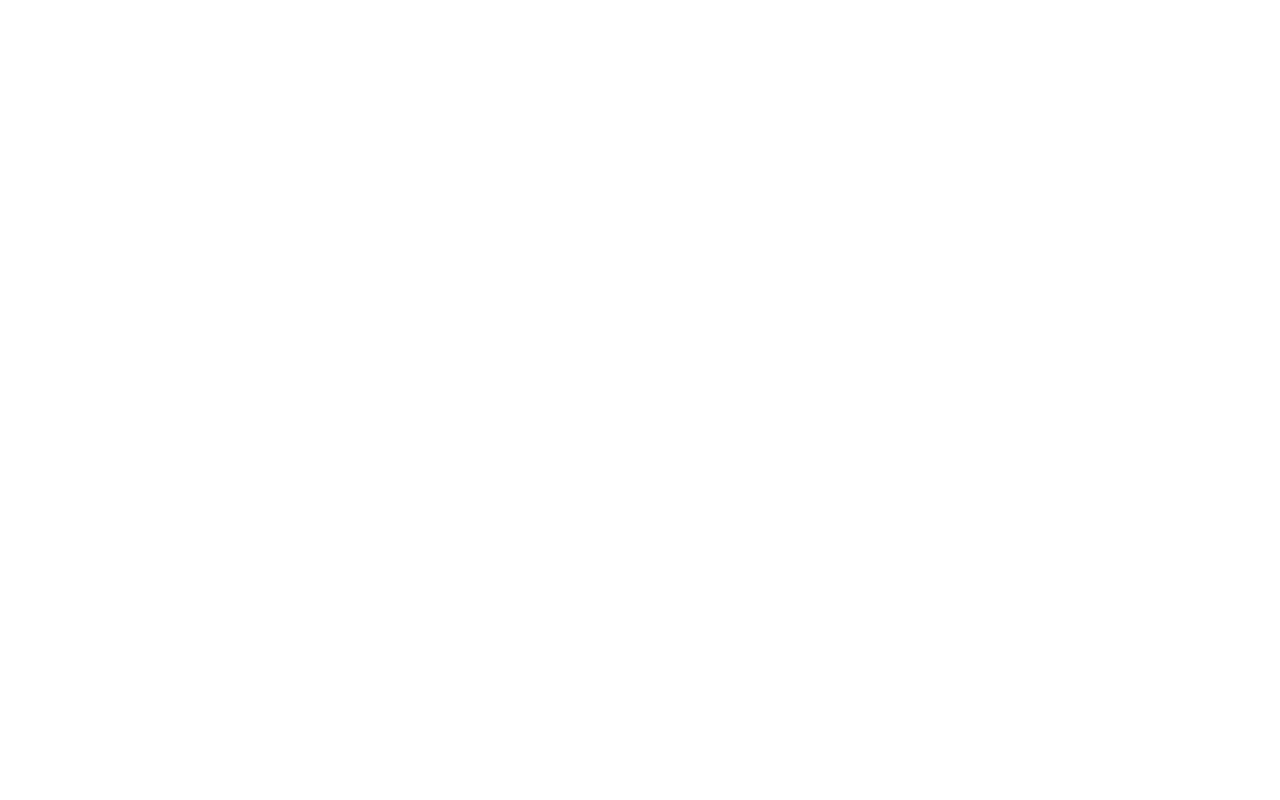
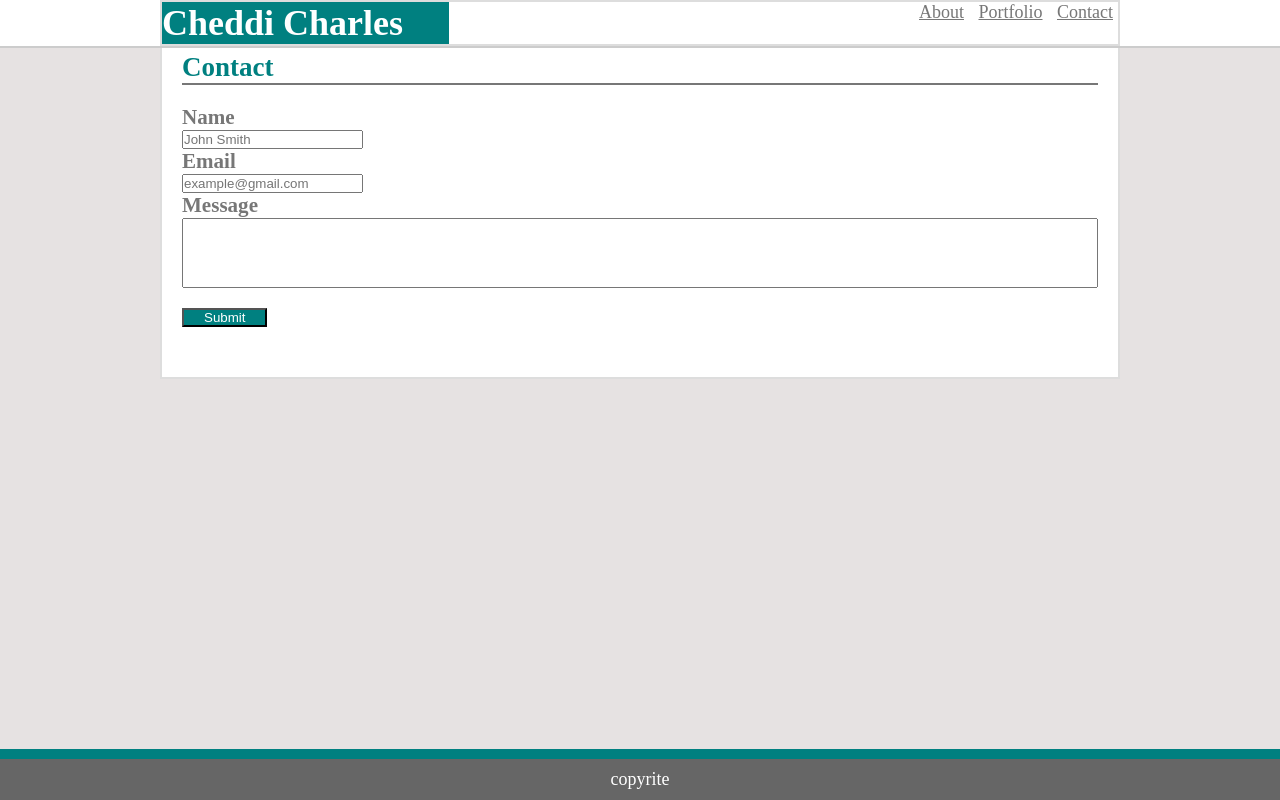
Before and after one commit to cheddi123/Basic-Portfolio, a plain HTML site: page contact.html in a window 1280 px wide. Drawn offline with Linux system fonts and the light colour scheme.

Commit message:
working on contact html

```diff
--- a/assets/css/style.css
+++ b/assets/css/style.css
@@ -3,7 +3,6 @@
     margin: 0 ;
     padding: 0;
     box-sizing: border-box;
-    line-height: 1.5;
     color: #777777;
 }
 
@@ -24,14 +23,16 @@
 
 
 header{
+    position: fixed;
     width: 100%;
     background-color: #ffffff;
     border-bottom: 2px solid #cccccc ;
+    margin-bottom: 40px;
 
 }
 
 footer{
-    position:fixed;
+    position: absolute;
     background-color:#666666;
     color: #ffffff;
     border-top: 10px solid teal;
@@ -51,6 +52,7 @@
 
 h2{
      color:teal;
+     margin-bottom: 20px;
 }
 
 img{
@@ -90,6 +92,17 @@
       float: left;
   }
 
+  .padding{
+      padding: 20px;
+  }
+
+  div.padding{
+    padding: 20px;
+    margin:30px 0;
+
+
+  }
+
   a:hover{
       color: red;
   }
@@ -101,3 +114,18 @@
   a:visited{
       color: green;
   }
+
+  #submit{
+      color:white;
+      background-color: teal;
+      margin-top: 20px;
+      padding:0 20px;
+
+  }
+
+  #message{
+      width:100%;
+      height: 70px;
+      padding:0
+
+  }
--- a/contact.html
+++ b/contact.html
@@ -0,0 +1,48 @@
+<html lang="en">
+<head>
+    <meta charset="UTF-8">
+    <meta name="viewport" content="width=device-width, initial-scale=1.0">
+    <meta http-equiv="X-UA-Compatible" content="ie=edge">
+    <title>Contact</title>
+    <link rel="stylesheet" href="assets/css/style.css">
+</head>
+<body>
+
+        <header >
+                <div class="container full">
+                    <h1 class="floatleft">Cheddi Charles</h1>
+                    <ul class="floatright">
+                        <li> <a href="#">About</a> </li>
+                        <li> <a href="#">Portfolio</a> </li>
+                        <li> <a href="#">Contact</a> </li>
+                    </ul>
+                </div>
+           </header>
+ <div class="container">
+     <div class="padding">
+            <div>
+                <h2 class="borderBottom">Contact</h2>
+            </div>
+
+            <div >
+                <h3>Name</h3>
+                <input type="text" placeholder="John Smith">
+            </div>
+
+            <div >
+                <h3>Email</h3>
+                <input type="email" placeholder="example@gmail.com">
+            </div>
+
+            <div>
+                <h3>Message</h3>
+                <input id="message" type="text">
+            </div>
+            <input  id="submit" type="submit" placeholder="Subit">
+     </div>
+ </div>
+
+     <footer class="full">copyrite</footer>
+
+</body>
+</html>
```
Also changed, not shown: index.html (+4 -7 lines).
